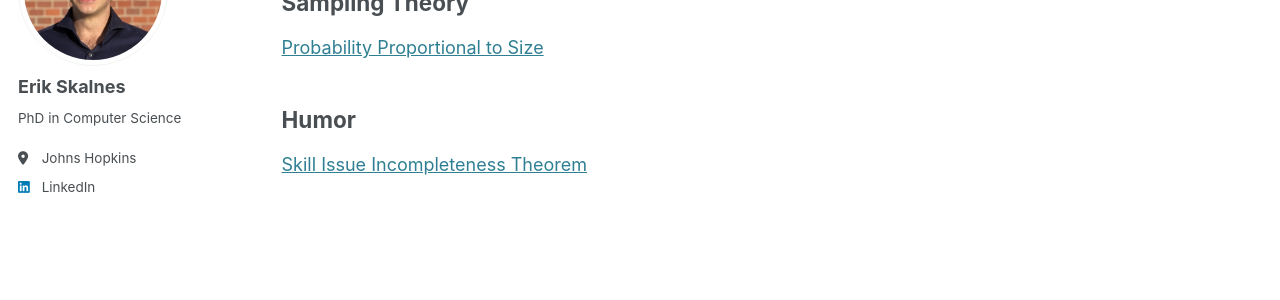
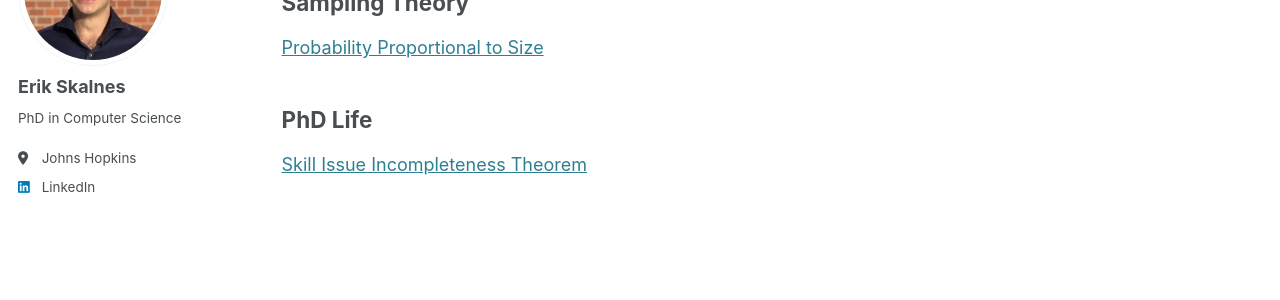
Before and after one commit to skalnes/skalnes.github.io, a Jekyll site: the page built from _pages/writing.md, in a window 1280 px wide. Shown: the part 190-490 px from the top of the page. Built offline with Jekyll 4.4.1, drawn with Linux system fonts in a browser that asks for light colours.

Commit message:
changed the title

```diff
--- a/_pages/writing.md
+++ b/_pages/writing.md
@@ -13,6 +13,6 @@ redirect_from:
 
 [Probability Proportional to Size]({{ base_path }}/files/2026-02-24_PPS.pdf)
 
-## Humor
+## PhD Life
 
 [Skill Issue Incompleteness Theorem]({{ base_path }}/files/2026-02-02-SkillIssueIncompThm.pdf)
```
